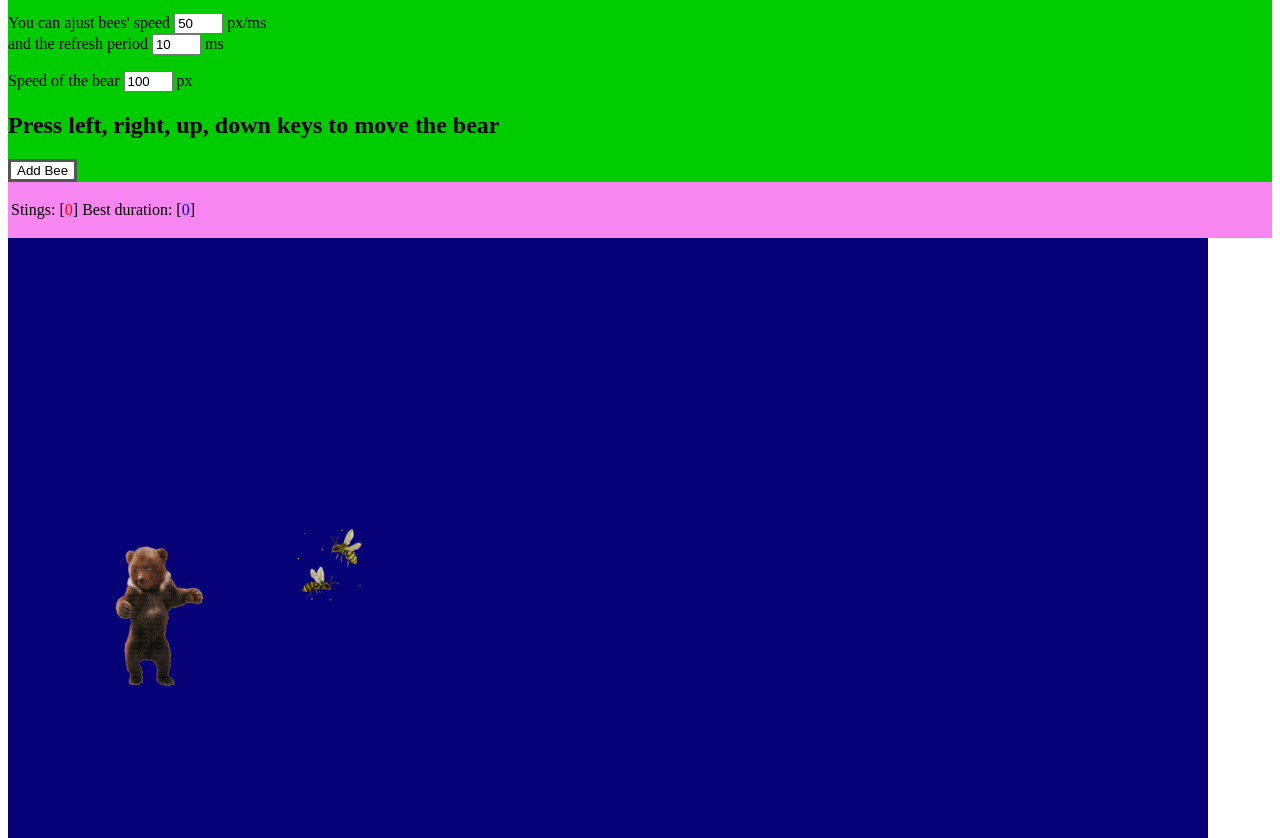
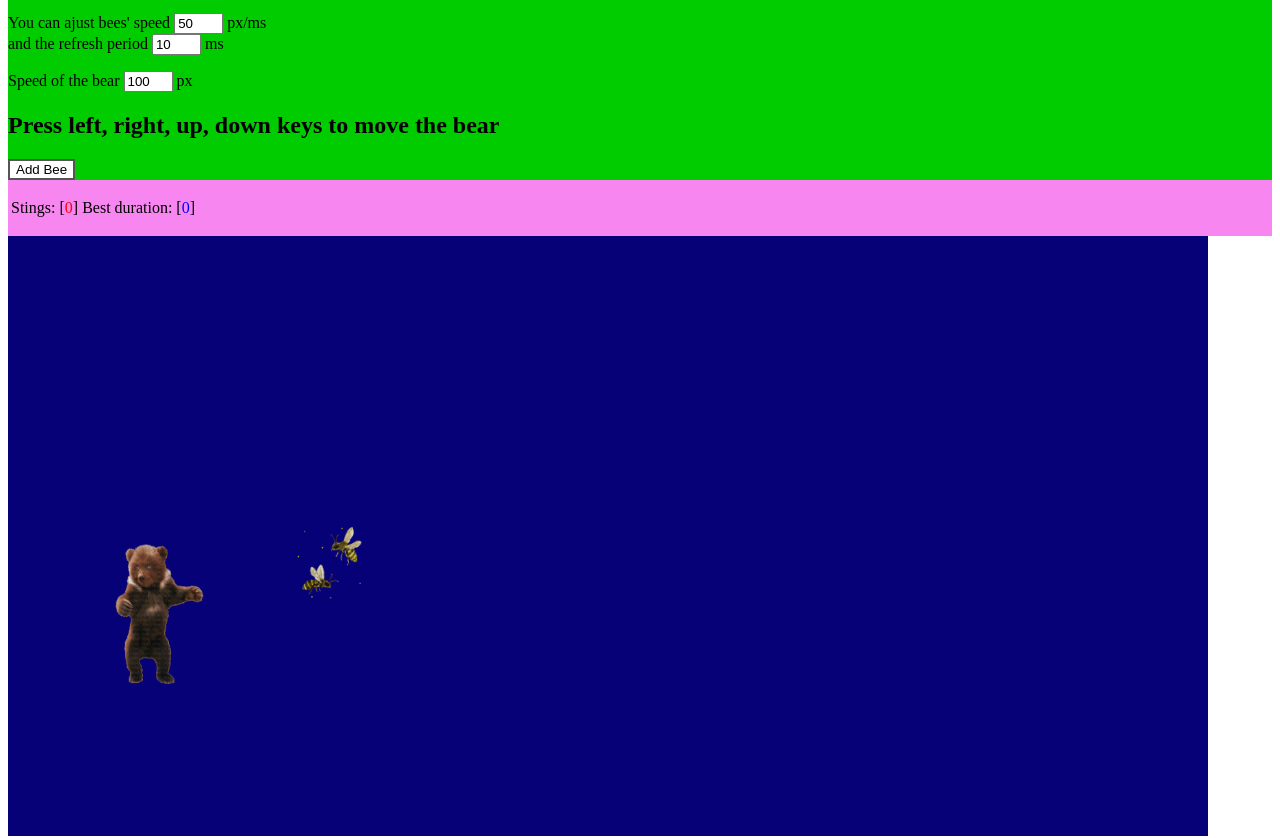
Before and after one commit to CalumFelstead/F28WPLAB2, a website: page index.html in a window 1280 px wide. Shown: the part 112-950 px from the top of the page. Drawn offline with Linux system fonts and the light colour scheme.

Commit message:
Added style to add be button.

```diff
--- a/game.css
+++ b/game.css
@@ -39,8 +39,8 @@
     color: blue;
 }
 
-.button5 {
+.button {
     background-color: white;
     color: black;
-    border: 3px solid #555555;
+    border: 2px solid #555555;
 }
--- a/index.html
+++ b/index.html
@@ -30,7 +30,7 @@
         <br> and the refresh period <input type="text" id="periodTimer" value="10" size="3"> ms </p>
     <p>Speed of the bear <input type="text" id="bearSpeed" value="100" size="3" onchange="start()"> px</p>
     <h2>Press left, right, up, down keys to move the bear</h2>
-    <button class="button button5" cnclick="addBee()">Add Bee</button>
+    <button class="button" cnclick="addBee()">Add Bee</button>
 
 </div>
 <div id="scores">
```
